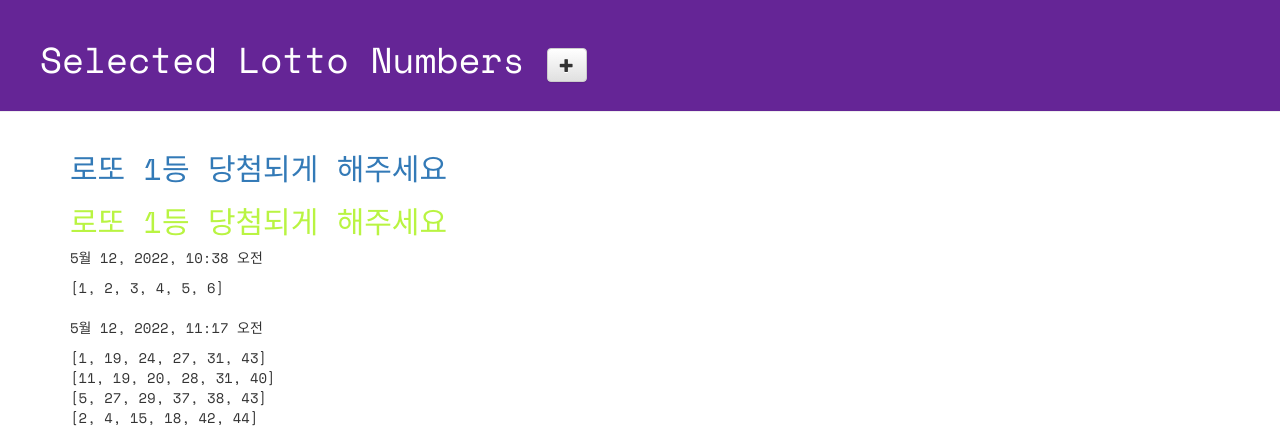
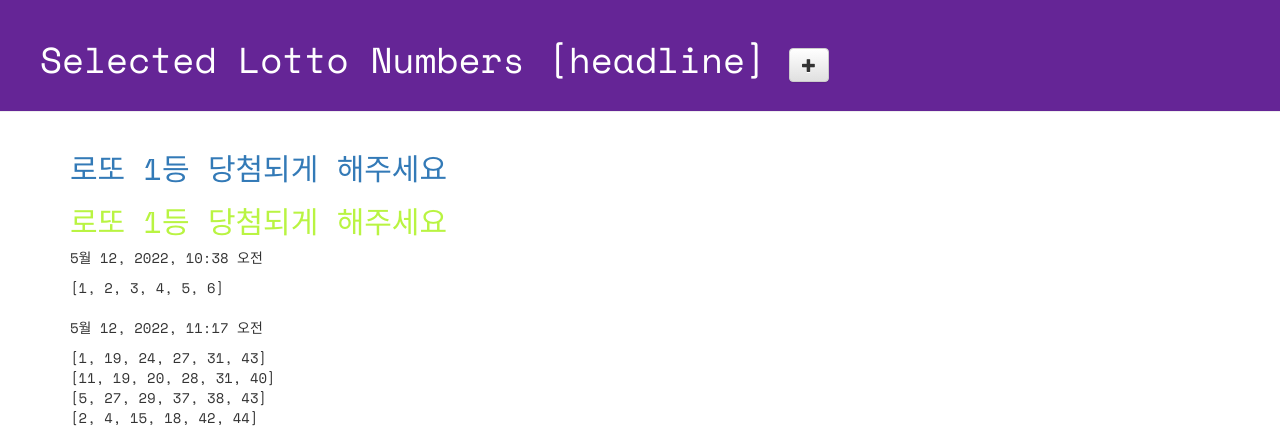
Before and after one commit to draidev/django_lotto, a Django app: page /lotto/ in a window 1280 px wide. Shown: the top 427 px of the page. Run offline with Django 3.2, Linux system fonts and the light colour scheme; data comes from the database, SQL or seed files in the repository; some libraries are stand-ins or nearby versions.

Commit message:
modify default.html

```diff
--- a/lotto/templates/lotto/default.html
+++ b/lotto/templates/lotto/default.html
@@ -17,7 +17,7 @@
 <body>
   <div class="page-header">
     <h1>
-      Selected Lotto Numbers
+      Selected Lotto Numbers [headline]
       <a href="{% url 'new_lotto' %}">
         <span class="glyphicon glyphicon-plus btn btn-default"></span>
       </a>
```
